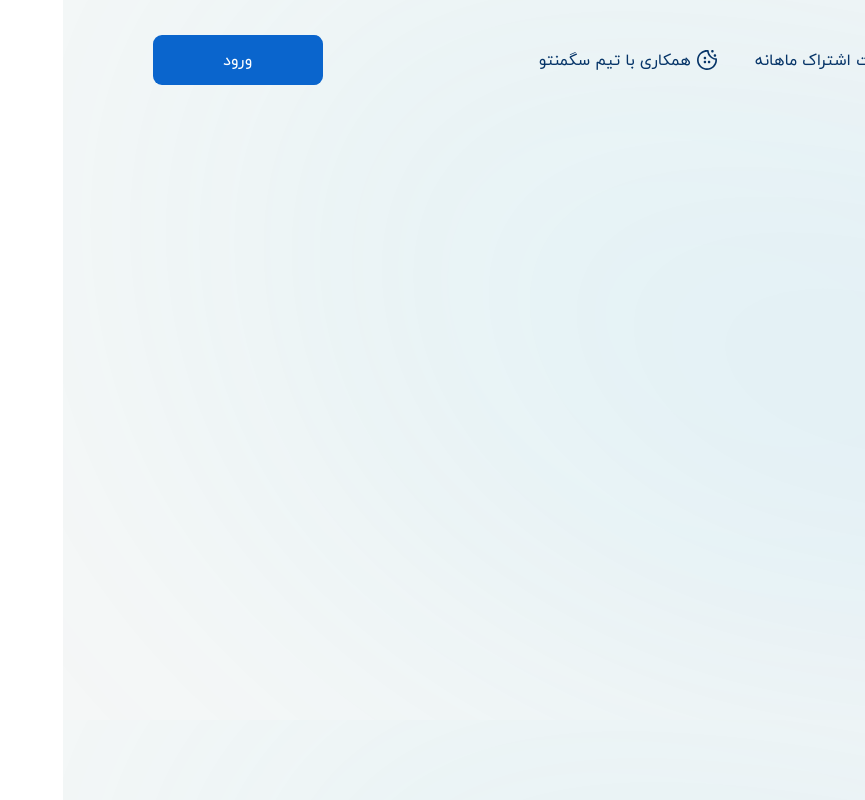
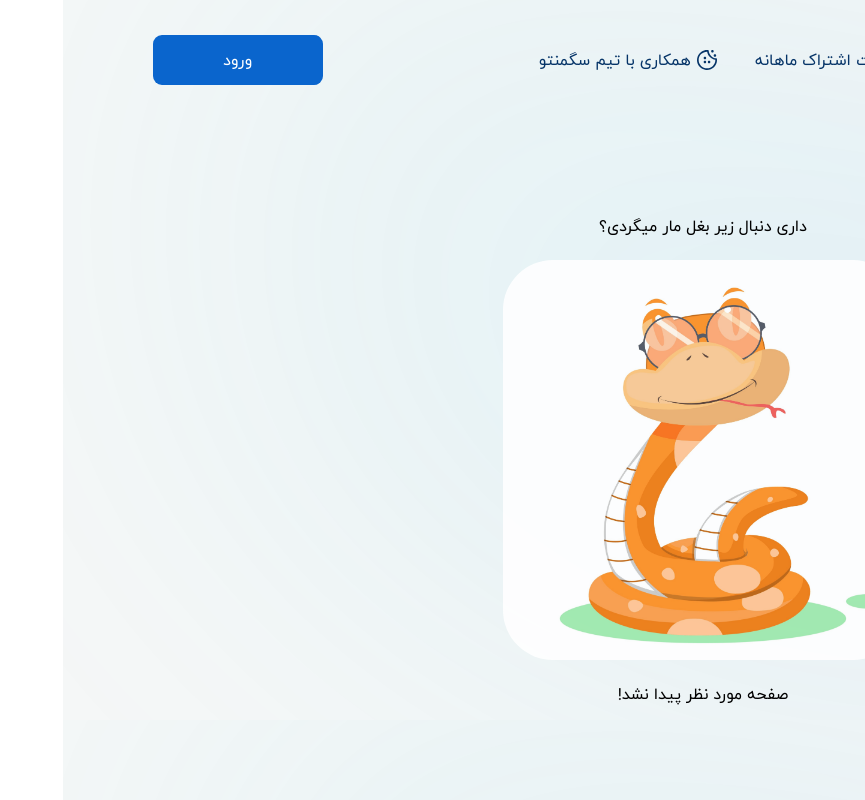
Before and after one commit to alipsm/xaankoo, a React (Create React App) app: page / in a window 1280 px wide. Shown: the whole page, without its empty margins (415-1280 px from the left). Built offline with nearby package versions, Linux system fonts and the light colour scheme.

Commit message:
create page 404

```diff
--- a/public/css/style.css
+++ b/public/css/style.css
@@ -418,6 +418,25 @@ background-color: #0AC7E2;
 }
 
 
+#page-404{
+  display: flex;
+  flex-direction: column;
+  justify-content: center;
+  align-items: center;
+  width: 100vw;
+  height: 100%;
+  text-align: center;
+}
+#page-404 img{
+  width: 400px;
+  height: 400px;
+  opacity: 0.9;
+  border-radius: 50px;
+}
+#page-404 p{
+padding: 20px;
+}
+
 
 /* BASIC RESPONSE FOR LAPTOP */
 @media screen and (max-width:1510px) {
--- /dev/null
+++ b/src/component/Utils/Error404/page404.js
@@ -0,0 +1,11 @@
+import React from 'react'
+
+export default function Page404() {
+  return (
+    <div id='page-404'>
+        <p>داری دنبال زیر بغل مار میگردی؟</p>
+        <img src='./images/404/snake_picture.jpg'/>
+        <p>صفحه مورد نظر پیدا نشد!</p>
+    </div>
+  )
+}
--- a/src/component/main/Main.jsx
+++ b/src/component/main/Main.jsx
@@ -1,5 +1,6 @@
 import React, { Fragment } from 'react'
 import { Route, Routes } from 'react-router'
+import Page404 from '../Utils/Error404/page404'
 import ForgotPassword from './formLayout/ForgotPassword'
 import Login from './formLayout/Login'
 import Register from './formLayout/Register'
@@ -37,6 +38,11 @@ export default function Main() {
               <SidePicture form_name={"verifyEmail"} />
             </Fragment>
           } />
+          <Route path='*' element={
+            // <Fragment>
+              <Page404/>
+            // </Fragment>
+          } />
         </Routes>
       </div>
     </Fragment>
--- a/src/component/main/formLayout/ForgotPassword.jsx
+++ b/src/component/main/formLayout/ForgotPassword.jsx
@@ -23,6 +23,8 @@ export default function ForgotPassword() {
     } = useContext(context)
 
     const unlockStep = useSelector(state => state.forgotPasswordStep)
+
+
 
     const dispatch = useDispatch();
     return (
--- a/src/component/main/formLayout/VerifyEmail.jsx
+++ b/src/component/main/formLayout/VerifyEmail.jsx
@@ -2,7 +2,6 @@ import React, { useContext } from 'react'
 import { useDispatch } from 'react-redux';
 import { context } from '../../contextApi/context';
 import { checkVerifyEmailAction, sendCodEmailAction } from '../../Redux/Action';
-import { handleNextInput } from '../../Utils/focusNextInput';
 
 export default function VerifyEmail() {
 
```
Also changed, not shown: public/images/404/snake_picture.jpg (added).
